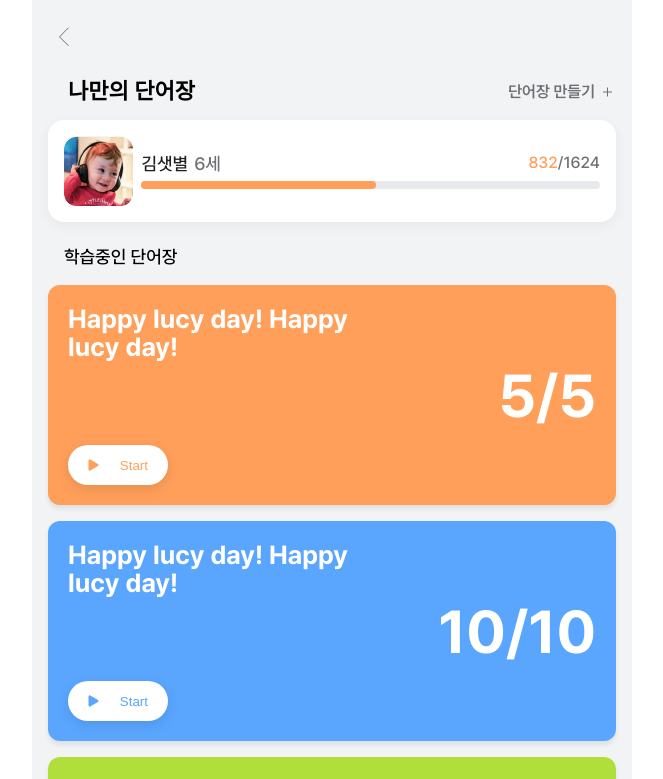
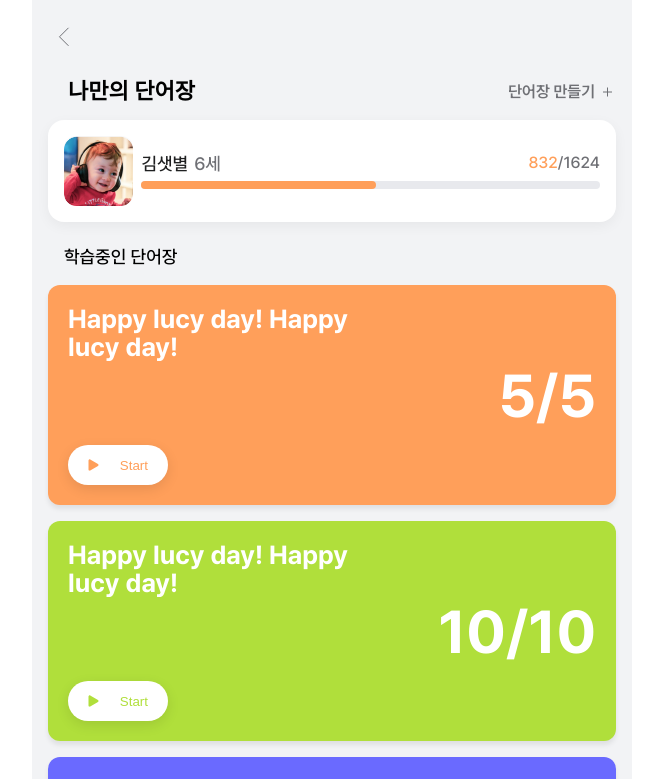
Before and after one commit to hanium-iluvbook/ilv-web-app, a React (Create React App) app: page /myVocabularyList in a window 1280 px wide. Shown: the top 779 px of the page, without its empty margins (308-971 px from the left). Built offline with nearby package versions, Linux system fonts and the light colour scheme; a web font is replaced by a local one.

Commit message:
🚚 rename: rename VocabulayListBox component

```diff
--- a/src/components/myVocabularyList/VocaubularyItemBox.jsx
+++ b/src/components/myVocabularyList/VocaubularyListBox.jsx
@@ -4,9 +4,9 @@ import { useState } from 'react';
 import { vocabularyList } from '../../dummy/vocabularyList';
 import { blue, green, main, pink, purple } from '../../constants/colors';
 
-function VocabularyItemBox() {
+function VocabularyListBox() {
   const [voca, setVoca] = useState(vocabularyList);
-  const colors = [main, blue, green, purple, pink];
+  const colors = [main, green, purple, pink, blue];
 
   return (
     <VocabularyItemBoxContainer>
@@ -36,4 +36,4 @@ const VocabularyItemBoxContainer = styled.div`
   flex-direction: column;
   gap: 16px;
 `;
-export default VocabularyItemBox;
+export default VocabularyListBox;
--- a/src/components/vocabularyList/CardBox.jsx
+++ b/src/components/vocabularyList/CardBox.jsx
@@ -12,11 +12,6 @@ function CardBox() {
   const [isAnimate, setIsAnimate] = useState(true);
 
   useEffect(() => {
-    console.log(isAnimate);
-  }, [isAnimate]);
-
-  useEffect(() => {
-    console.log(positionId);
     if (positionId === -1) {
       setTimeout(() => {
         setPositionId(word.length - 1);
--- a/src/pages/MyVocabularyList.jsx
+++ b/src/pages/MyVocabularyList.jsx
@@ -3,7 +3,7 @@ import Layout from '../components/Layout';
 import { darkGray, whiteGray } from '../constants/colors';
 import { ReactComponent as Add } from '../assets/add.svg';
 import Profile from '../components/myVocabularyList/Profile';
-import VocabularyItemBox from '../components/myVocabularyList/VocaubularyItemBox';
+import VocabularyListBox from '../components/myVocabularyList/VocaubularyListBox';
 
 function MyVocabularyList() {
   return (
@@ -17,7 +17,7 @@ function MyVocabularyList() {
           </CreateVocabularyList>
         </VocabularyListText>
         <Profile />
-        <VocabularyItemBox />
+        <VocabularyListBox />
       </VocabularyListContainer>
     </Layout>
   );
```
